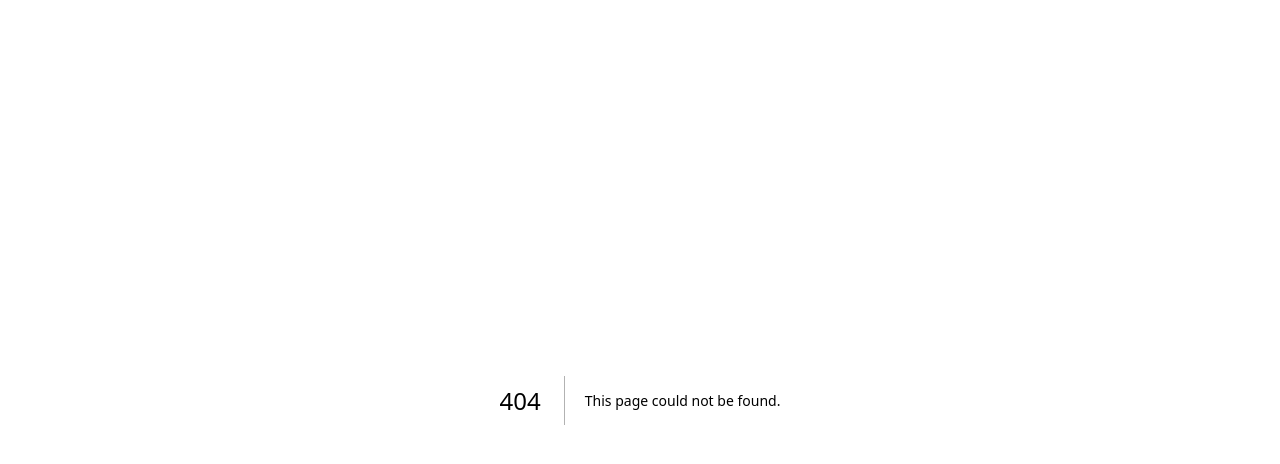
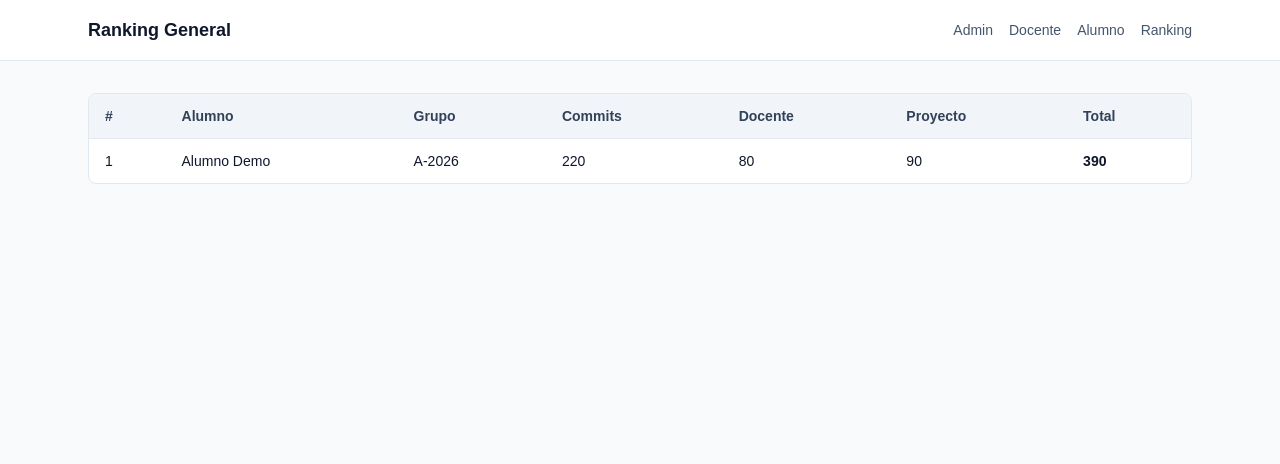
Before and after one commit to LuisPatMtz/ranking-commits-frontend, a Next.js app: page /ranking in a window 1280 px wide. Before the commit this address had no page. Shown: the top 464 px of the page. Built offline with nearby package versions, Linux system fonts and the light colour scheme.

Commit message:
Implement initial structure for Ranking Commits platform with user authentication and role-based dashboards

```diff
--- /dev/null
+++ b/src/app/admin/page.tsx
@@ -0,0 +1,22 @@
+import { DashboardShell } from "@/components/layout/dashboard-shell";
+
+export default function AdminPage() {
+  return (
+    <DashboardShell title="Dashboard Administrador">
+      <div className="grid gap-4 md:grid-cols-3">
+        <section className="rounded-lg border border-slate-200 bg-white p-4">
+          <h2 className="font-semibold">Usuarios</h2>
+          <p className="text-sm text-slate-600">Alta, edicion y asignacion de roles.</p>
+        </section>
+        <section className="rounded-lg border border-slate-200 bg-white p-4">
+          <h2 className="font-semibold">Grupos</h2>
+          <p className="text-sm text-slate-600">Gestion por carrera, semestre y periodo.</p>
+        </section>
+        <section className="rounded-lg border border-slate-200 bg-white p-4">
+          <h2 className="font-semibold">Repositorios</h2>
+          <p className="text-sm text-slate-600">Control de repos conectados a alumnos.</p>
+        </section>
+      </div>
+    </DashboardShell>
+  );
+}
--- /dev/null
+++ b/src/app/alumno/page.tsx
@@ -0,0 +1,14 @@
+import { DashboardShell } from "@/components/layout/dashboard-shell";
+
+export default function AlumnoPage() {
+  return (
+    <DashboardShell title="Perfil Alumno">
+      <section className="rounded-lg border border-slate-200 bg-white p-4">
+        <h2 className="font-semibold">Historial de commits</h2>
+        <p className="text-sm text-slate-600">
+          Vista base para mostrar repositorios vinculados y actividad de los ultimos 365 dias.
+        </p>
+      </section>
+    </DashboardShell>
+  );
+}
--- /dev/null
+++ b/src/app/docente/page.tsx
@@ -0,0 +1,14 @@
+import { DashboardShell } from "@/components/layout/dashboard-shell";
+
+export default function DocentePage() {
+  return (
+    <DashboardShell title="Dashboard Docente">
+      <section className="rounded-lg border border-slate-200 bg-white p-4">
+        <h2 className="font-semibold">Evaluacion de alumnos</h2>
+        <p className="text-sm text-slate-600">
+          Aqui podras registrar calificacion docente e importancia del proyecto.
+        </p>
+      </section>
+    </DashboardShell>
+  );
+}
--- a/src/app/layout.tsx
+++ b/src/app/layout.tsx
@@ -13,8 +13,8 @@ const geistMono = Geist_Mono({
 });
 
 export const metadata: Metadata = {
-  title: "Create Next App",
-  description: "Generated by create next app",
+  title: "Ranking Commits",
+  description: "Plataforma academica de ranking por actividad GitHub y evaluacion docente",
 };
 
 export default function RootLayout({
--- /dev/null
+++ b/src/app/login/page.tsx
@@ -0,0 +1,51 @@
+"use client";
+
+import { useState } from "react";
+
+import { apiPost } from "@/lib/api";
+
+export default function LoginPage() {
+  const [email, setEmail] = useState("");
+  const [password, setPassword] = useState("");
+  const [result, setResult] = useState<string>("");
+
+  async function handleLogin(event: React.FormEvent) {
+    event.preventDefault();
+    setResult("Autenticando...");
+
+    try {
+      const response = await apiPost<{ access_token: string }>("/auth/login", { email, password });
+      setResult(`Token recibido: ${response.access_token.slice(0, 18)}...`);
+    } catch {
+      setResult("No se pudo iniciar sesion. Verifica credenciales y backend.");
+    }
+  }
+
+  return (
+    <div className="mx-auto flex min-h-screen max-w-md items-center px-6">
+      <form onSubmit={handleLogin} className="w-full space-y-4 rounded-lg border border-slate-200 bg-white p-6">
+        <h1 className="text-2xl font-semibold">Iniciar sesion</h1>
+        <input
+          className="w-full rounded-md border border-slate-300 px-3 py-2"
+          placeholder="Email"
+          type="email"
+          value={email}
+          onChange={(event) => setEmail(event.target.value)}
+          required
+        />
+        <input
+          className="w-full rounded-md border border-slate-300 px-3 py-2"
+          placeholder="Password"
+          type="password"
+          value={password}
+          onChange={(event) => setPassword(event.target.value)}
+          required
+        />
+        <button className="w-full rounded-md bg-slate-900 px-3 py-2 text-white" type="submit">
+          Entrar
+        </button>
+        <p className="text-sm text-slate-600">{result}</p>
+      </form>
+    </div>
+  );
+}
--- a/src/app/page.tsx
+++ b/src/app/page.tsx
@@ -1,64 +1,34 @@
-import Image from "next/image";
+import Link from "next/link";
 
 export default function Home() {
   return (
-    <div className="flex flex-col flex-1 items-center justify-center bg-zinc-50 font-sans dark:bg-black">
-      <main className="flex flex-1 w-full max-w-3xl flex-col items-center justify-between py-32 px-16 bg-white dark:bg-black sm:items-start">
-        <Image
-          className="dark:invert"
-          src="/next.svg"
-          alt="Next.js logo"
-          width={100}
-          height={20}
-          priority
-        />
-        <div className="flex flex-col items-center gap-6 text-center sm:items-start sm:text-left">
-          <h1 className="max-w-xs text-3xl font-semibold leading-10 tracking-tight text-black dark:text-zinc-50">
-            To get started, edit the page.tsx file.
-          </h1>
-          <p className="max-w-md text-lg leading-8 text-zinc-600 dark:text-zinc-400">
-            Looking for a starting point or more instructions? Head over to{" "}
-            <a
-              href="https://vercel.com/templates?framework=next.js&utm_source=create-next-app&utm_medium=appdir-template-tw&utm_campaign=create-next-app"
-              className="font-medium text-zinc-950 dark:text-zinc-50"
-            >
-              Templates
-            </a>{" "}
-            or the{" "}
-            <a
-              href="https://nextjs.org/learn?utm_source=create-next-app&utm_medium=appdir-template-tw&utm_campaign=create-next-app"
-              className="font-medium text-zinc-950 dark:text-zinc-50"
-            >
-              Learning
-            </a>{" "}
-            center.
+    <div className="min-h-screen bg-slate-50 text-slate-900">
+      <main className="mx-auto flex max-w-4xl flex-col gap-8 px-6 py-16">
+        <section className="rounded-xl border border-slate-200 bg-white p-8">
+          <h1 className="text-3xl font-semibold">Ranking Commits Platform</h1>
+          <p className="mt-2 text-slate-600">
+            Base inicial de frontend para la plataforma academica de ranking por actividad en GitHub.
           </p>
-        </div>
-        <div className="flex flex-col gap-4 text-base font-medium sm:flex-row">
-          <a
-            className="flex h-12 w-full items-center justify-center gap-2 rounded-full bg-foreground px-5 text-background transition-colors hover:bg-[#383838] dark:hover:bg-[#ccc] md:w-[158px]"
-            href="https://vercel.com/new?utm_source=create-next-app&utm_medium=appdir-template-tw&utm_campaign=create-next-app"
-            target="_blank"
-            rel="noopener noreferrer"
-          >
-            <Image
-              className="dark:invert"
-              src="/vercel.svg"
-              alt="Vercel logomark"
-              width={16}
-              height={16}
-            />
-            Deploy Now
-          </a>
-          <a
-            className="flex h-12 w-full items-center justify-center rounded-full border border-solid border-black/[.08] px-5 transition-colors hover:border-transparent hover:bg-black/[.04] dark:border-white/[.145] dark:hover:bg-[#1a1a1a] md:w-[158px]"
-            href="https://nextjs.org/docs?utm_source=create-next-app&utm_medium=appdir-template-tw&utm_campaign=create-next-app"
-            target="_blank"
-            rel="noopener noreferrer"
-          >
-            Documentation
-          </a>
-        </div>
+        </section>
+
+        <section className="grid gap-4 sm:grid-cols-2">
+          <Link href="/login" className="rounded-lg border border-slate-200 bg-white p-5 hover:border-slate-400">
+            <h2 className="font-semibold">Login</h2>
+            <p className="text-sm text-slate-600">Acceso con JWT desde FastAPI.</p>
+          </Link>
+          <Link href="/admin" className="rounded-lg border border-slate-200 bg-white p-5 hover:border-slate-400">
+            <h2 className="font-semibold">Dashboard Admin</h2>
+            <p className="text-sm text-slate-600">Gestion de usuarios, grupos y repositorios.</p>
+          </Link>
+          <Link href="/docente" className="rounded-lg border border-slate-200 bg-white p-5 hover:border-slate-400">
+            <h2 className="font-semibold">Dashboard Docente</h2>
+            <p className="text-sm text-slate-600">Evaluacion y seguimiento de alumnos.</p>
+          </Link>
+          <Link href="/ranking" className="rounded-lg border border-slate-200 bg-white p-5 hover:border-slate-400">
+            <h2 className="font-semibold">Ranking General</h2>
+            <p className="text-sm text-slate-600">Vista de resultados con desglose de puntajes.</p>
+          </Link>
+        </section>
       </main>
     </div>
   );
--- /dev/null
+++ b/src/app/ranking/page.tsx
@@ -0,0 +1,23 @@
+import { DashboardShell } from "@/components/layout/dashboard-shell";
+import { RankingTable } from "@/components/ranking/ranking-table";
+import type { RankingItem } from "@/types";
+
+const mockItems: RankingItem[] = [
+  {
+    usuario_id: 1,
+    nombre: "Alumno Demo",
+    grupo: "A-2026",
+    puntos_commits: 220,
+    puntos_docente: 80,
+    puntos_proyecto: 90,
+    total: 390,
+  },
+];
+
+export default function RankingPage() {
+  return (
+    <DashboardShell title="Ranking General">
+      <RankingTable items={mockItems} />
+    </DashboardShell>
+  );
+}
--- /dev/null
+++ b/src/components/layout/dashboard-shell.tsx
@@ -0,0 +1,33 @@
+import Link from "next/link";
+
+interface DashboardShellProps {
+  title: string;
+  children: React.ReactNode;
+}
+
+const links = [
+  { href: "/admin", label: "Admin" },
+  { href: "/docente", label: "Docente" },
+  { href: "/alumno", label: "Alumno" },
+  { href: "/ranking", label: "Ranking" },
+];
+
+export function DashboardShell({ title, children }: DashboardShellProps) {
+  return (
+    <div className="min-h-screen bg-slate-50 text-slate-900">
+      <header className="border-b border-slate-200 bg-white">
+        <div className="mx-auto flex max-w-6xl items-center justify-between px-6 py-4">
+          <h1 className="text-lg font-semibold">{title}</h1>
+          <nav className="flex gap-4 text-sm font-medium">
+            {links.map((link) => (
+              <Link key={link.href} href={link.href} className="text-slate-600 hover:text-slate-900">
+                {link.label}
+              </Link>
+            ))}
+          </nav>
+        </div>
+      </header>
+      <main className="mx-auto max-w-6xl px-6 py-8">{children}</main>
+    </div>
+  );
+}
--- /dev/null
+++ b/src/components/ranking/ranking-table.tsx
@@ -0,0 +1,38 @@
+import type { RankingItem } from "@/types";
+
+interface RankingTableProps {
+  items: RankingItem[];
+}
+
+export function RankingTable({ items }: RankingTableProps) {
+  return (
+    <div className="overflow-x-auto rounded-lg border border-slate-200 bg-white">
+      <table className="min-w-full text-sm">
+        <thead className="bg-slate-100 text-left text-slate-700">
+          <tr>
+            <th className="px-4 py-3">#</th>
+            <th className="px-4 py-3">Alumno</th>
+            <th className="px-4 py-3">Grupo</th>
+            <th className="px-4 py-3">Commits</th>
+            <th className="px-4 py-3">Docente</th>
+            <th className="px-4 py-3">Proyecto</th>
+            <th className="px-4 py-3">Total</th>
+          </tr>
+        </thead>
+        <tbody>
+          {items.map((item, index) => (
+            <tr key={`${item.usuario_id}-${index}`} className="border-t border-slate-200">
+              <td className="px-4 py-3">{index + 1}</td>
+              <td className="px-4 py-3">{item.nombre}</td>
+              <td className="px-4 py-3">{item.grupo}</td>
+              <td className="px-4 py-3">{item.puntos_commits}</td>
+              <td className="px-4 py-3">{item.puntos_docente}</td>
+              <td className="px-4 py-3">{item.puntos_proyecto}</td>
+              <td className="px-4 py-3 font-semibold">{item.total}</td>
+            </tr>
+          ))}
+        </tbody>
+      </table>
+    </div>
+  );
+}
--- /dev/null
+++ b/src/lib/api.ts
@@ -0,0 +1,35 @@
+const API_URL = process.env.NEXT_PUBLIC_API_URL || "http://localhost:8000/api/v1";
+
+export async function apiGet<T>(path: string, token?: string): Promise<T> {
+  const response = await fetch(`${API_URL}${path}`, {
+    method: "GET",
+    headers: {
+      "Content-Type": "application/json",
+      ...(token ? { Authorization: `Bearer ${token}` } : {}),
+    },
+    cache: "no-store",
+  });
+
+  if (!response.ok) {
+    throw new Error(`API request failed: ${response.status}`);
+  }
+
+  return response.json() as Promise<T>;
+}
+
+export async function apiPost<T>(path: string, body: unknown, token?: string): Promise<T> {
+  const response = await fetch(`${API_URL}${path}`, {
+    method: "POST",
+    headers: {
+      "Content-Type": "application/json",
+      ...(token ? { Authorization: `Bearer ${token}` } : {}),
+    },
+    body: JSON.stringify(body),
+  });
+
+  if (!response.ok) {
+    throw new Error(`API request failed: ${response.status}`);
+  }
+
+  return response.json() as Promise<T>;
+}
--- /dev/null
+++ b/src/types/index.ts
@@ -0,0 +1,20 @@
+export type UserRole = "admin" | "docente" | "alumno";
+
+export interface User {
+  id: number;
+  nombre: string;
+  email: string;
+  github_username?: string | null;
+  rol: UserRole;
+  activo: boolean;
+}
+
+export interface RankingItem {
+  usuario_id: number;
+  nombre: string;
+  grupo: string;
+  puntos_commits: number;
+  puntos_docente: number;
+  puntos_proyecto: number;
+  total: number;
+}
```
Also changed, not shown: 1 other file (tests, documents, lock files or other folders).
